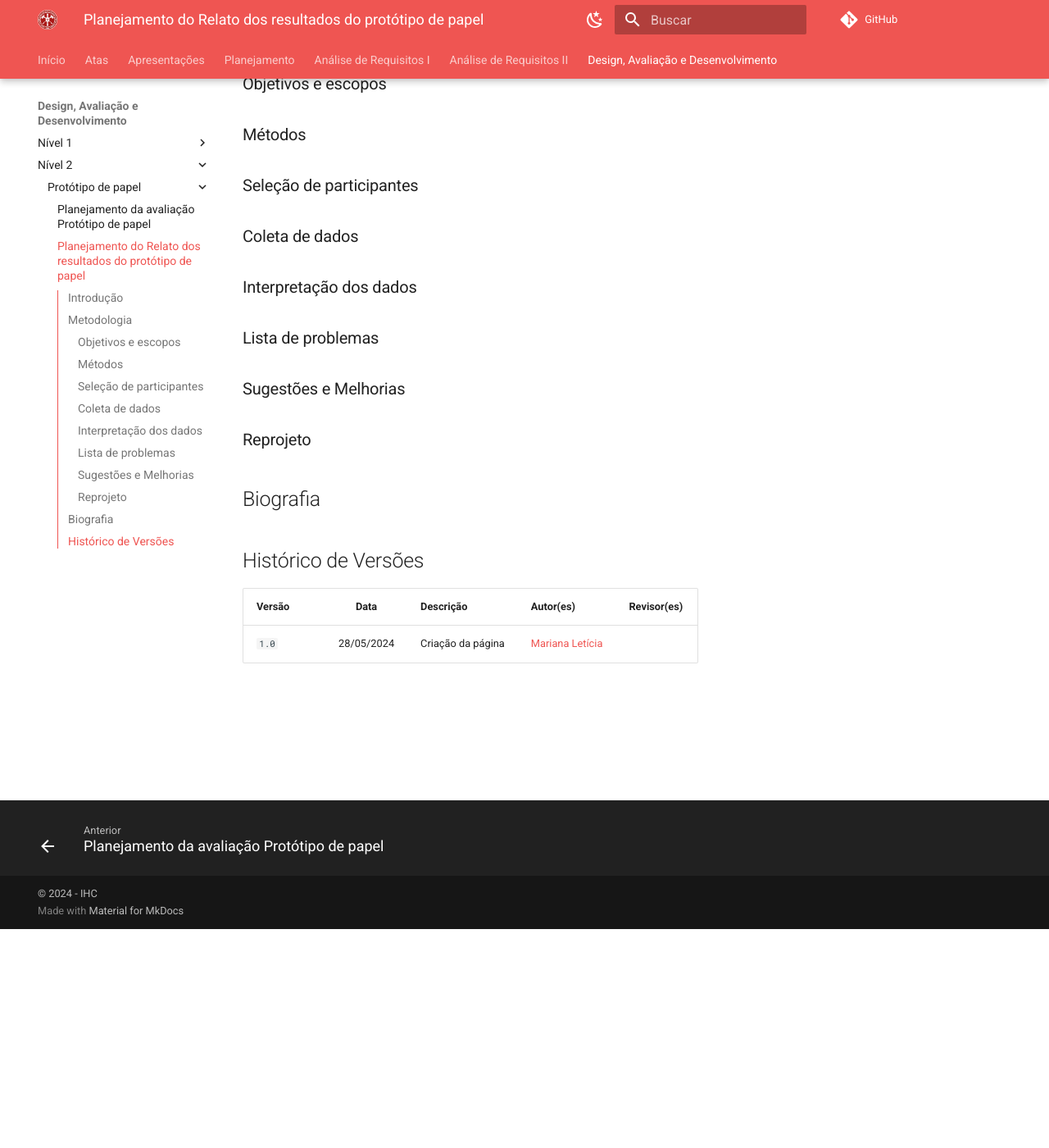
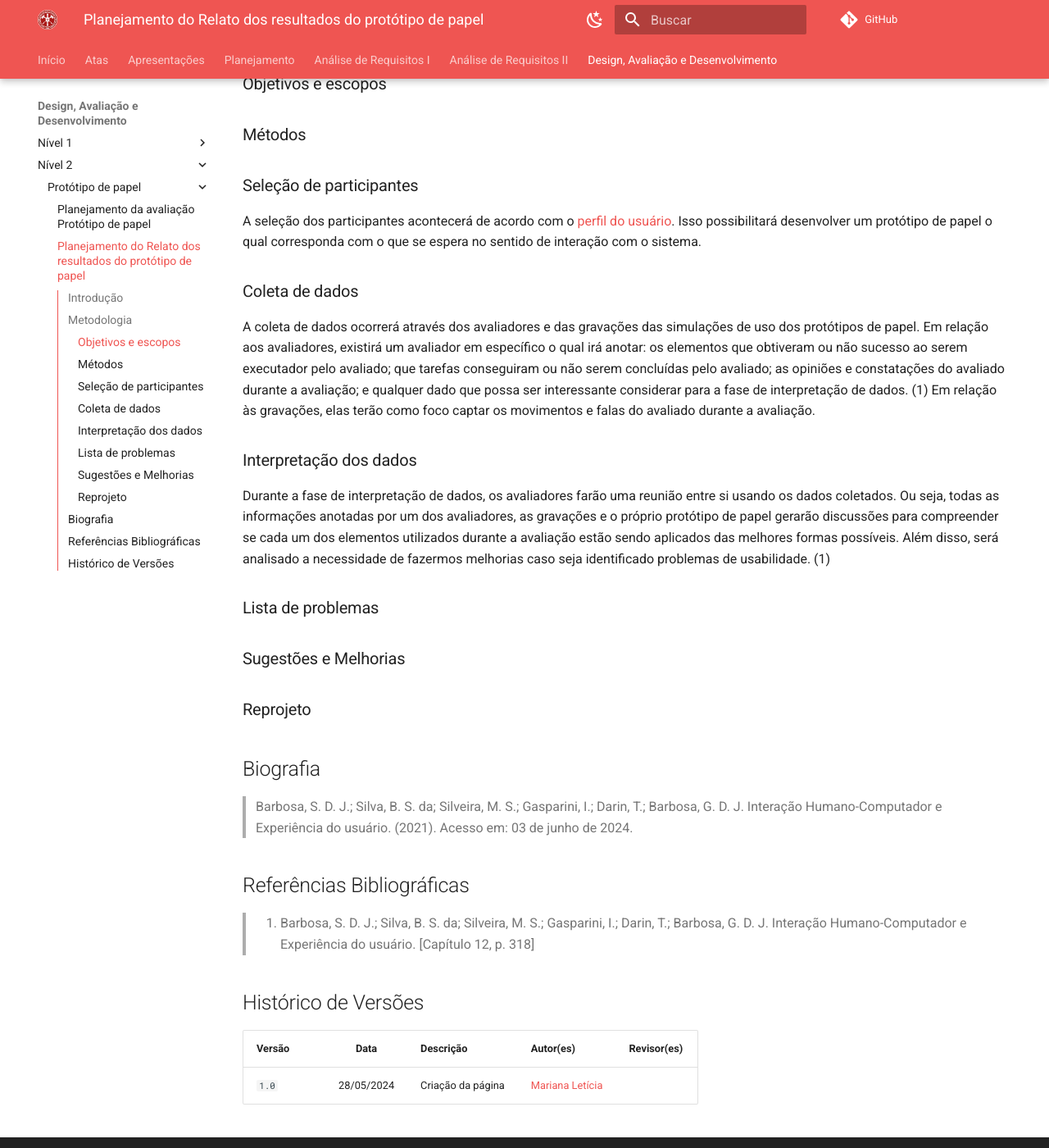
Before and after one commit to Interacao-Humano-Computador/2024.1-CBMERJ, an MkDocs documentation site: the page built from docs/design_avaliacao_desenvolvimento/nivel_2/prototipo_papel/planejamento_relato_resultados_prototipo_papel.md, in a window 1280 px wide and 1400 px high, scrolled down 267 px. Shown: the whole window at 82% size. Built offline with MkDocs 1.6.1 and Material for MkDocs 9.7.7, drawn with Linux system fonts in a browser that asks for light colours; comment, search, counter and statistics services are not loaded.

Commit message:
adicionando tópicos em planejamento do relato dos resultados do protótipo de papel

```diff
--- a/docs/design_avaliacao_desenvolvimento/nivel_2/prototipo_papel/planejamento_relato_resultados_prototipo_papel.md
+++ b/docs/design_avaliacao_desenvolvimento/nivel_2/prototipo_papel/planejamento_relato_resultados_prototipo_papel.md
@@ -72,7 +72,7 @@
 
 ### Seleção de participantes
 
-
+A seleção dos participantes acontecerá de acordo com o <a href="">perfil do usuário</a>. Isso possibilitará desenvolver um protótipo de papel o qual corresponda com o que se espera no sentido de interação com o sistema.
 
 
 
@@ -91,9 +91,9 @@
 
 ### Coleta de dados
 
-
-
-
+A coleta de dados ocorrerá através dos avaliadores e das gravações das simulações de uso dos protótipos de papel.
+Em relação aos avaliadores, existirá um avaliador em específico o qual irá anotar: os elementos que obtiveram ou não sucesso ao serem executador pelo avaliado; que tarefas conseguiram ou não serem concluídas pelo avaliado; as opiniões e constatações do avaliado durante a avaliação; e qualquer dado que possa ser interessante considerar para a fase de interpretação de dados. (1)
+Em relação às gravações, elas terão como foco captar os movimentos e falas do avaliado durante a avaliação.
 
 
 
@@ -109,7 +109,7 @@
 
 ### Interpretação dos dados
 
-
+Durante a fase de interpretação de dados, os avaliadores farão uma reunião entre si usando os dados coletados. Ou seja, todas as informações anotadas por um dos avaliadores, as gravações e o próprio protótipo de papel gerarão discussões para compreender se cada um dos elementos utilizados durante a avaliação estão sendo aplicados das melhores formas possíveis. Além disso, será analisado a necessidade de fazermos melhorias caso seja identificado problemas de usabilidade. (1)
 
 
 
@@ -194,9 +194,10 @@
 
 ## Biografia
 
+>Barbosa, S. D. J.; Silva, B. S. da; Silveira, M. S.; Gasparini, I.; Darin, T.; Barbosa, G. D. J. Interação Humano-Computador e Experiência do usuário. (2021). Acesso em: 03 de junho de 2024.
 
-
-
+## Referências Bibliográficas
+> 1. Barbosa, S. D. J.; Silva, B. S. da; Silveira, M. S.; Gasparini, I.; Darin, T.; Barbosa, G. D. J. Interação Humano-Computador e Experiência do usuário. [Capítulo 12, p. 318]
 
 
 ## Histórico de Versões
```
